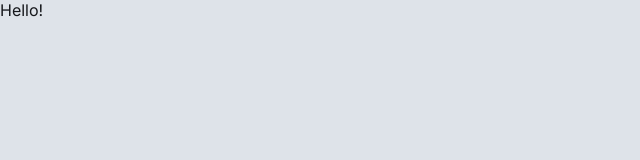
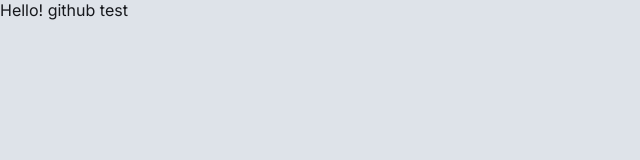
Before and after one commit to iliasd752/jobsearch-react, a React (Vite) app: page / in a window 1280 px wide. Shown: the top 160 px of the page, without its empty margins (0-640 px from the left). Built offline with nearby package versions, Linux system fonts and the light colour scheme.

Commit message:
Test commit

```diff
--- a/src/components/App.tsx
+++ b/src/components/App.tsx
@@ -1,5 +1,5 @@
 function App() {
-  return <>Hello!</>;
+  return <>Hello! github test</>;
 }
 
 export default App;
```
